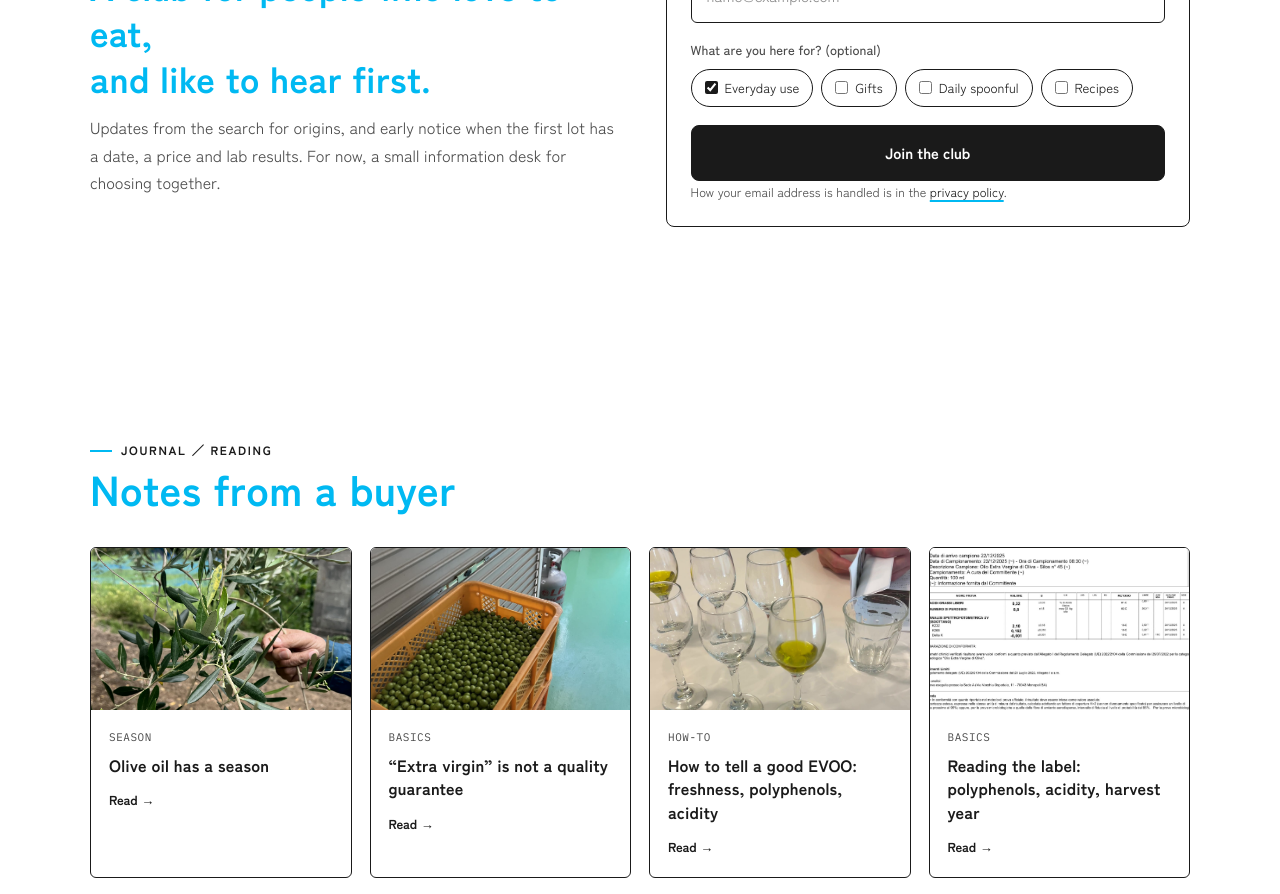
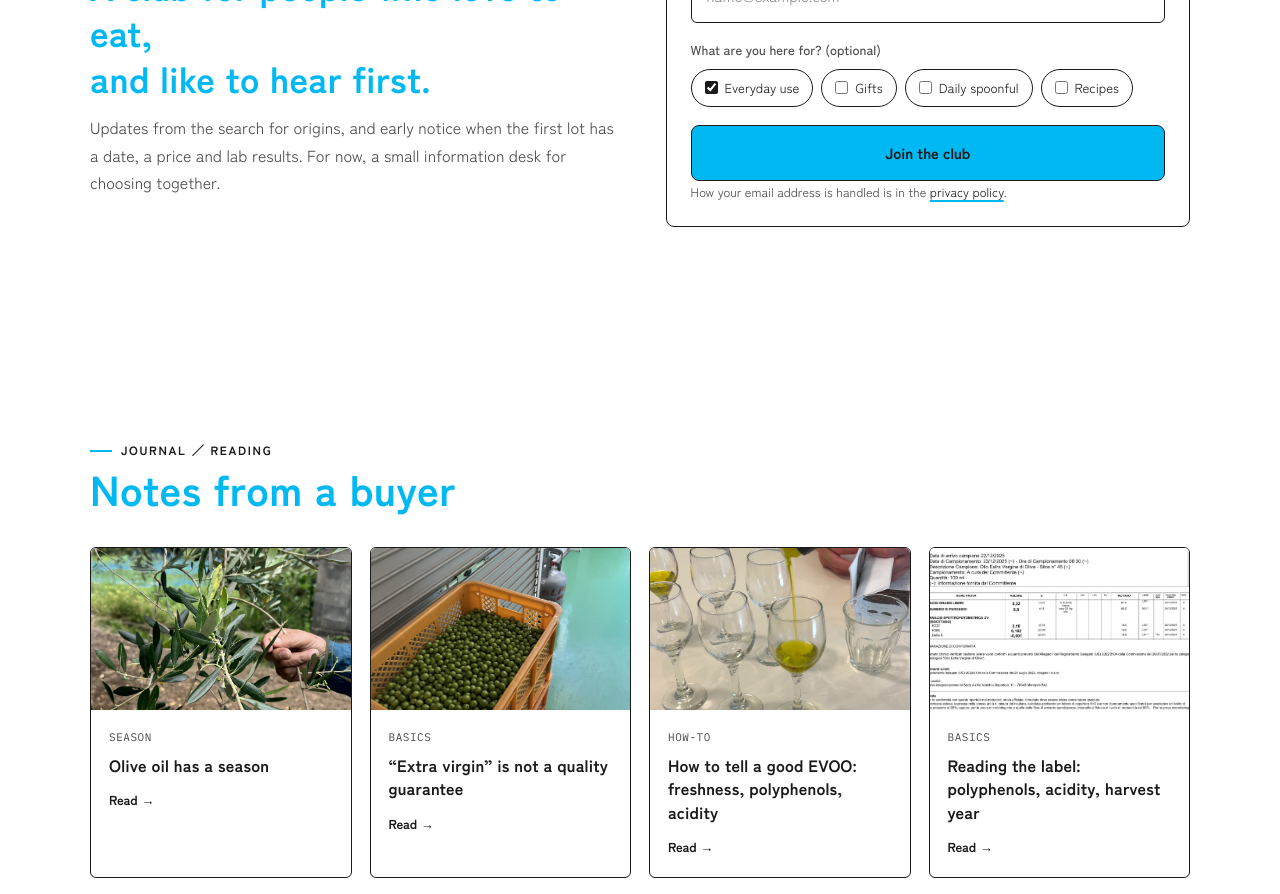
Before and after one commit to hikaruendo/olive1-theme, a Next.js app in the folder vercel-lp/: page /en in a window 1280 px wide. Shown: the part 7140-8034 px from the top of the page. Built offline with nearby package versions, Linux system fonts and the light colour scheme; a web font is replaced by a local one.

Commit message:
クラブの登録ボタンを水色に（黒地のまま残っていた）
Co-Authored-By: Claude Fable 5.2 <noreply@anthropic.com>

```diff
--- a/vercel-lp/src/app/[lang]/globals.css
+++ b/vercel-lp/src/app/[lang]/globals.css
@@ -1002,14 +1002,15 @@ h1,
   border-radius: var(--r-lg);
   cursor: pointer;
   border: 1.5px solid var(--ink);
-  background: var(--ink);
-  color: #fff;
+  background: var(--blue);
+  color: var(--ink);
   transition: background 0.18s, transform 0.18s;
 }
 /* 予約フォームの送信だけオレンジ */
 .reserve-form .form-row button {
   background: var(--orange);
   border-color: var(--orange);
+  color: #fff;
 }
 .form-row button:hover:not(:disabled) {
   background: #fff;
```
